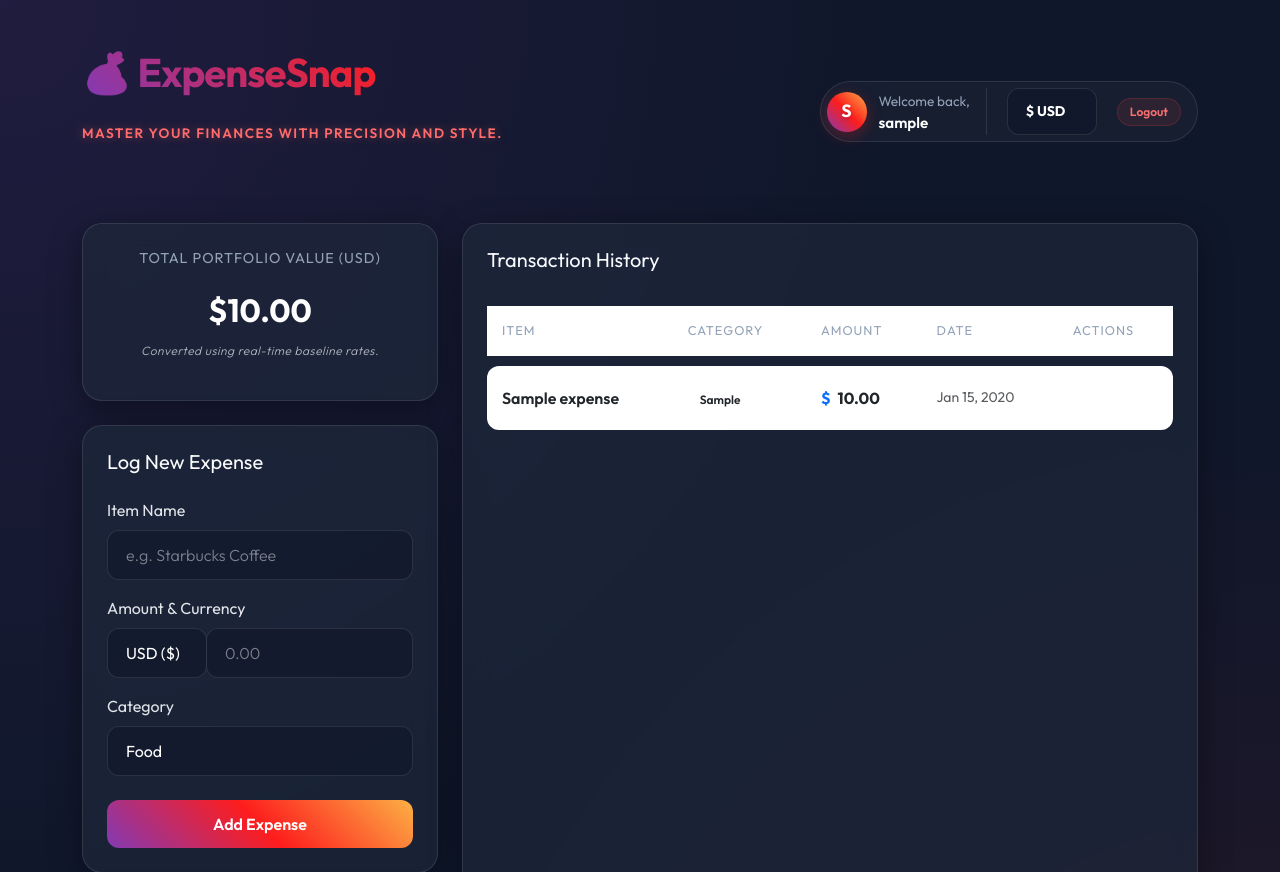
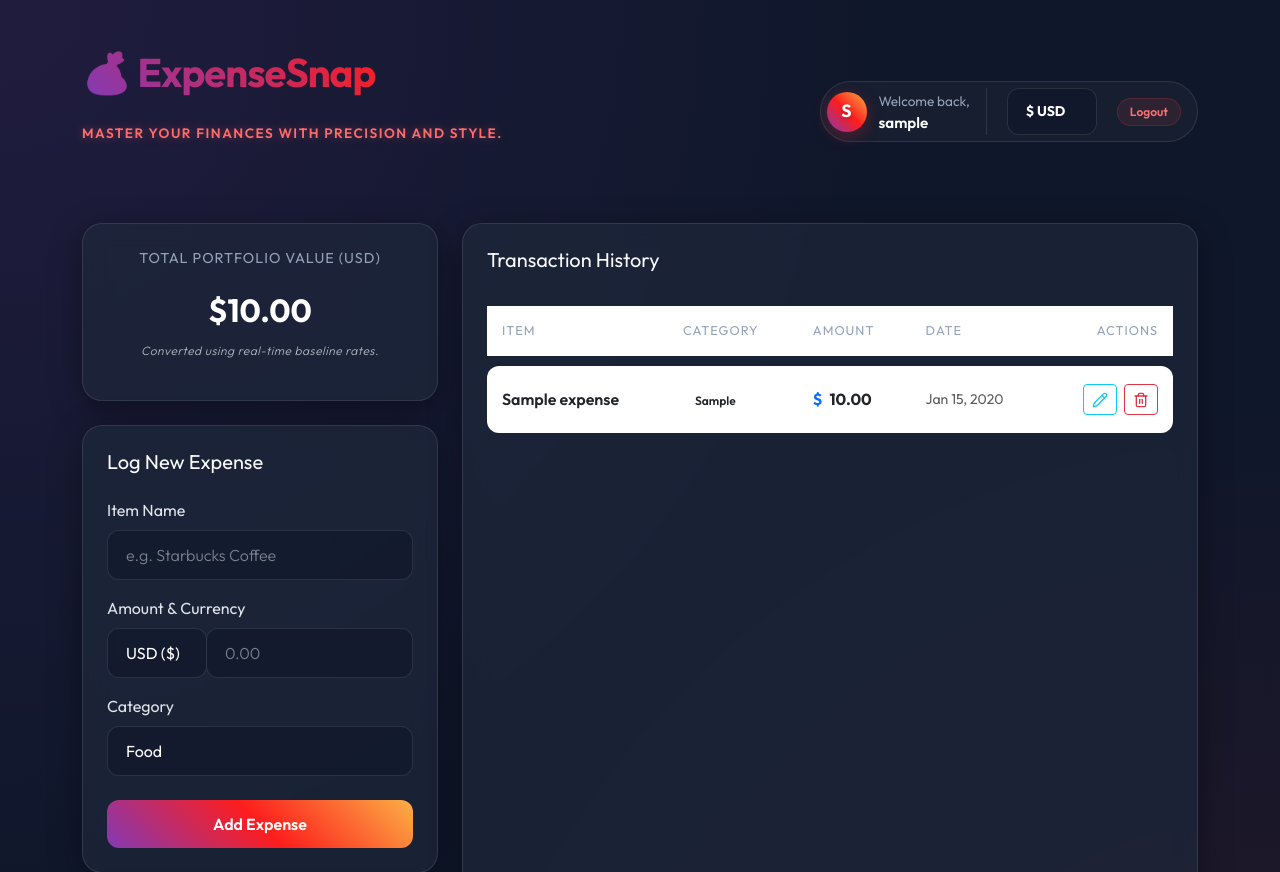
Before and after one commit to imSai-py/ExpenseSnap, a Flask app: page / in a window 1280 px wide. Shown: the top 872 px of the page. Run offline with Flask 3, Linux system fonts and the light colour scheme; a user stored in the database is signed in; tables that the repository leaves empty hold one stand-in row (values such as "Sample post").

Commit message:
Improvement: ADDED RESPONSIVE ACTION BEHAVIOUR (#2)
* "Enable PWA support with manifest, service worker, and icons"

* Fix SW scope issue by serving from root route

* feat: Implement fix for showing responsive action(edit,delete)

```diff
--- a/templates/index.html
+++ b/templates/index.html
@@ -129,8 +129,8 @@
                                     <th>Item</th>
                                     <th>Category</th>
                                     <th>Amount</th>
-                                    <th>Date</th>
-                                    <th>Actions</th>
+                                    <th class="d-none d-md-table-cell">Date</th>
+                                    <th class="text-end">Actions</th>
                                 </tr>
                             </thead>
                             <tbody>
@@ -148,17 +148,18 @@
                                             }}</span>
                                         {{ "%.2f"|format(expense.amount) }}
                                     </td>
-                                    <td class="text-muted small">{{ expense.date_added.strftime('%b %d, %Y') }}</td>
-                                    <td>
-                                        <button class="action-btn edit-btn" data-id="{{ expense.id }}"
-                                            data-name="{{ expense.item_name }}" data-amount="{{ expense.amount }}"
-                                            data-currency="{{ expense.currency }}"
+                                    <td class="text-muted small d-none d-md-table-cell">{{
+                                        expense.date_added.strftime('%b %d, %Y') }}</td>
+                                    <td class="text-end">
+                                        <button class="btn btn-sm btn-outline-info edit-btn me-1"
+                                            data-id="{{ expense.id }}" data-name="{{ expense.item_name }}"
+                                            data-amount="{{ expense.amount }}" data-currency="{{ expense.currency }}"
                                             data-category="{{ expense.category }}">
-                                            <i data-lucide="pencil" style="width: 18px; pointer-events: none;"></i>
+                                            <i data-lucide="pencil" style="width: 16px; height: 16px;"></i>
                                         </button>
                                         <a href="{{ url_for('expenses.delete_expense', id=expense.id) }}"
-                                            class="action-btn delete-btn">
-                                            <i data-lucide="trash-2" style="width: 18px; pointer-events: none;"></i>
+                                            class="btn btn-sm btn-outline-danger delete-btn">
+                                            <i data-lucide="trash-2" style="width: 16px; height: 16px;"></i>
                                         </a>
                                     </td>
                                 </tr>
--- a/website/expenses/routes.py
+++ b/website/expenses/routes.py
@@ -9,8 +9,12 @@ expenses = Blueprint('expenses', __name__)
 @expenses.route('/')
 @login_required
 def index():
+    # Ensure we have fresh data
+    db.session.expire_all()
+
     # READ: Get expenses for the logged-in user
-    user_expenses = Expense.query.filter_by(user_id=current_user.id).order_by(Expense.date_added.desc()).all()
+    # Use explicit filter for better reliability
+    user_expenses = Expense.query.filter(Expense.user_id == current_user.id).order_by(Expense.date_added.desc()).all()
 
     # Accurate total: Convert all expenses to preferred currency
     pref_curr = current_user.preferred_currency
```
Also changed, not shown: debug_db.py (added, +19 -0 lines), reproduce_issue.py (added, +9 -0 lines), static/sw.js (+15 -0 lines).
